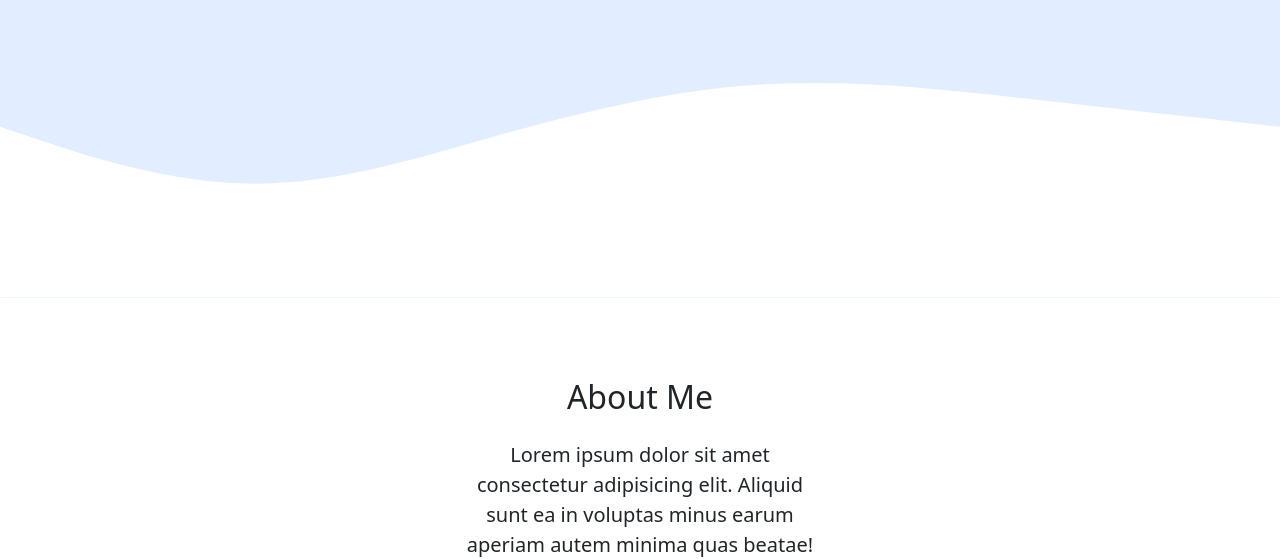
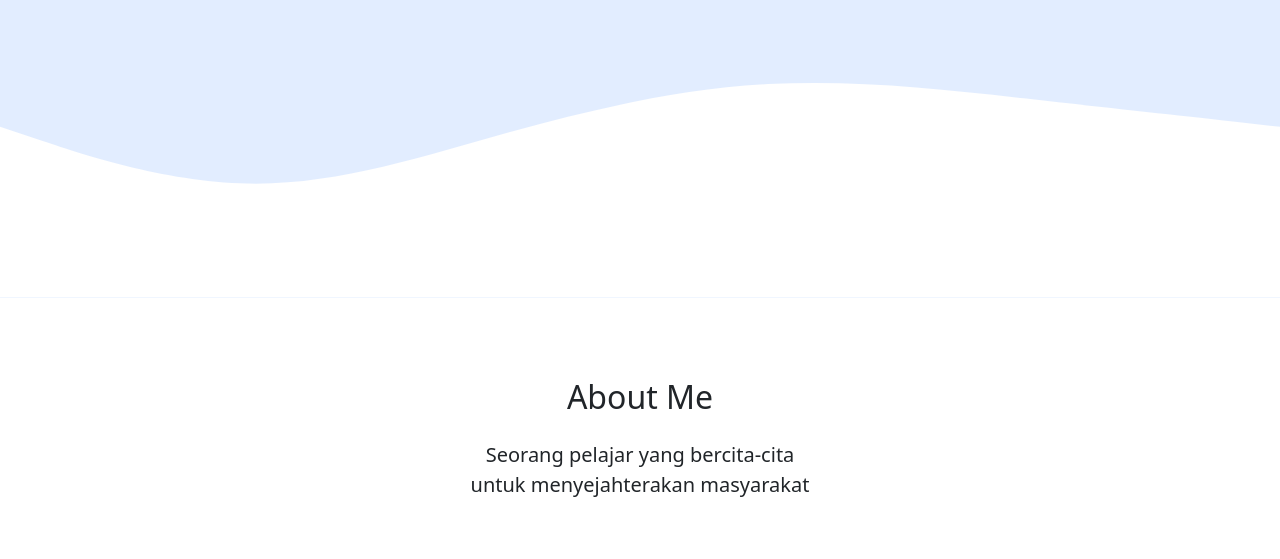
Before and after one commit to maulanahafiizh/maulanahafiizh.github.io, a plain HTML site: page index.html in a window 1280 px wide. Shown: the part 404-963 px from the top of the page. Drawn offline with nearby package versions, Linux system fonts and the light colour scheme.

Commit message:
Merubah about me

```diff
--- a/index.html
+++ b/index.html
@@ -65,7 +65,7 @@
         </div>
         <div class="row justify-content-center fs-5 text-center">
           <div class="col-md-4">
-            <p>Lorem ipsum dolor sit amet consectetur adipisicing elit. Aliquid sunt ea in voluptas minus earum aperiam autem minima quas beatae!</p>
+            <p>Seorang pelajar yang bercita-cita untuk menyejahterakan masyarakat</p>
           </div>
         </div>
       </div>
```
